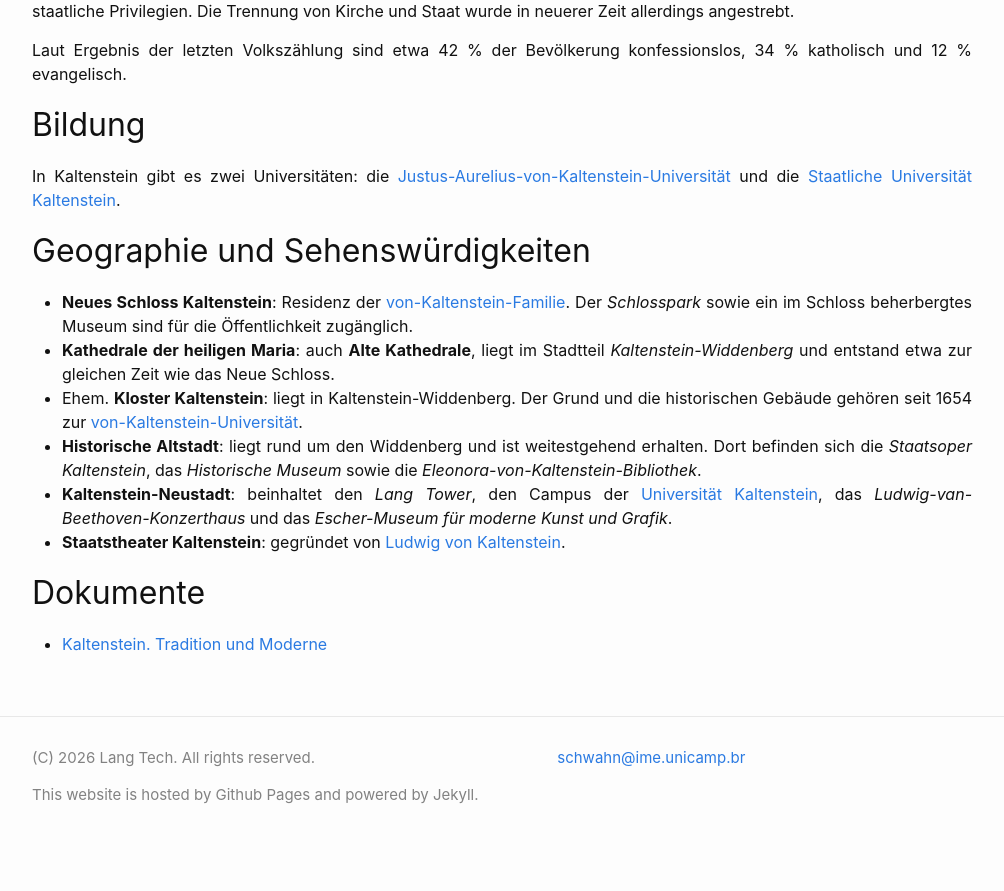
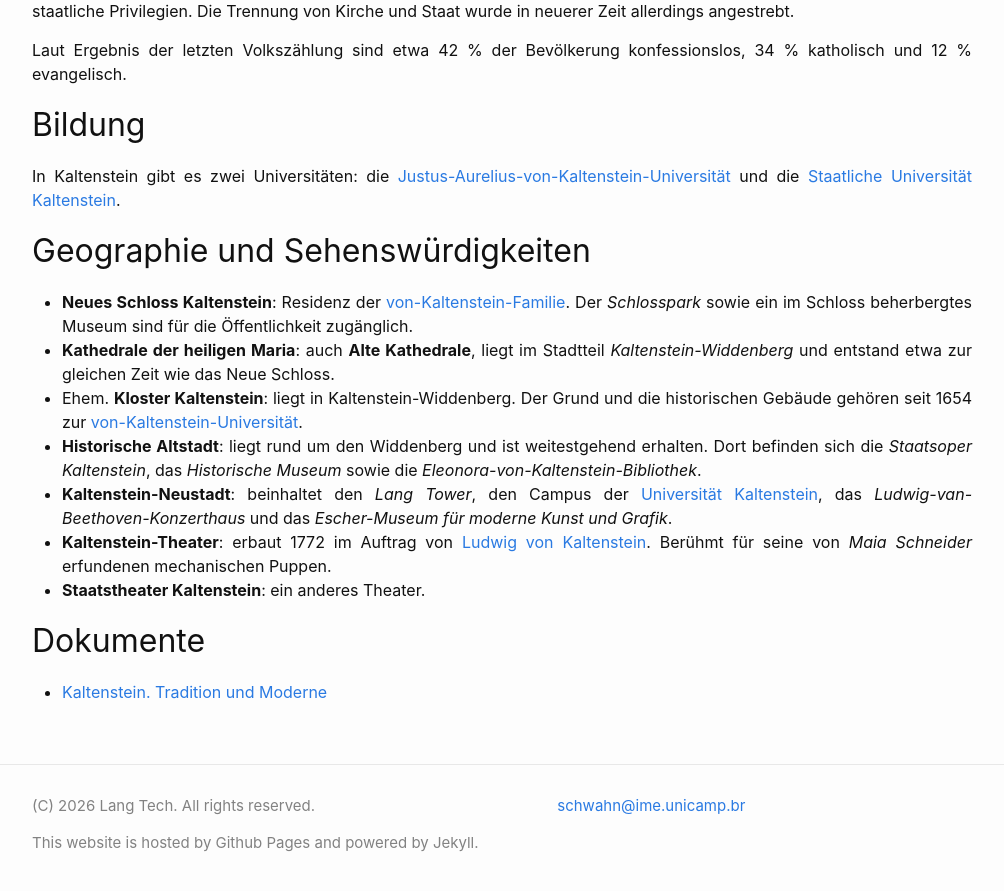
Before and after one commit to PSchwahn/kaltenwiki, a Jekyll site: the page built from _kaltenwiki/kaltenstein.md, in a window 1280 px wide and 900 px high, scrolled down 819 px. Shown: the top 891 px of the window, without its empty margins (138-1142 px from the left). Built offline with Jekyll 4.4.1, drawn with Linux system fonts in a browser that asks for light colours; some web fonts are replaced; before the commit the page ends 1671 px from its top, so only the background shows below that.

Commit message:
Morgenstein und Theater

```diff
--- a/_kaltenwiki/kaltenstein.md
+++ b/_kaltenwiki/kaltenstein.md
@@ -38,7 +38,8 @@ In Kaltenstein gibt es zwei Universitäten: die [Justus-Aurelius-von-Kaltenstein
 * Ehem. **Kloster Kaltenstein**: liegt in Kaltenstein-Widdenberg. Der Grund und die historischen Gebäude gehören seit 1654 zur [von-Kaltenstein-Universität]({{ "kaltenwiki/vk_uni" | relative_url }}).
 * **Historische Altstadt**: liegt rund um den Widdenberg und ist weitestgehend erhalten. Dort befinden sich die *Staatsoper Kaltenstein*, das *Historische Museum* sowie die *Eleonora-von-Kaltenstein-Bibliothek*.
 * **Kaltenstein-Neustadt**: beinhaltet den *Lang Tower*, den Campus der [Universität Kaltenstein]({{ "kaltenwiki/uni_kaltenstein" | relative_url }}), das *Ludwig-van-Beethoven-Konzerthaus* und das *Escher-Museum für moderne Kunst und Grafik*.
-* **Staatstheater Kaltenstein**: gegründet von [Ludwig von Kaltenstein]({{ "kaltenwiki/von_kaltenstein" | relative_url }}).
+* **Kaltenstein-Theater**: erbaut 1772 im Auftrag von [Ludwig von Kaltenstein]({{ "kaltenwiki/von_kaltenstein" | relative_url }}). Berühmt für seine von *Maia Schneider* erfundenen mechanischen Puppen.
+* **Staatstheater Kaltenstein**: ein anderes Theater.
 
 ## Dokumente
 
```
Also changed, not shown: _kaltenwiki/freddie.md (+1 -1 lines).
